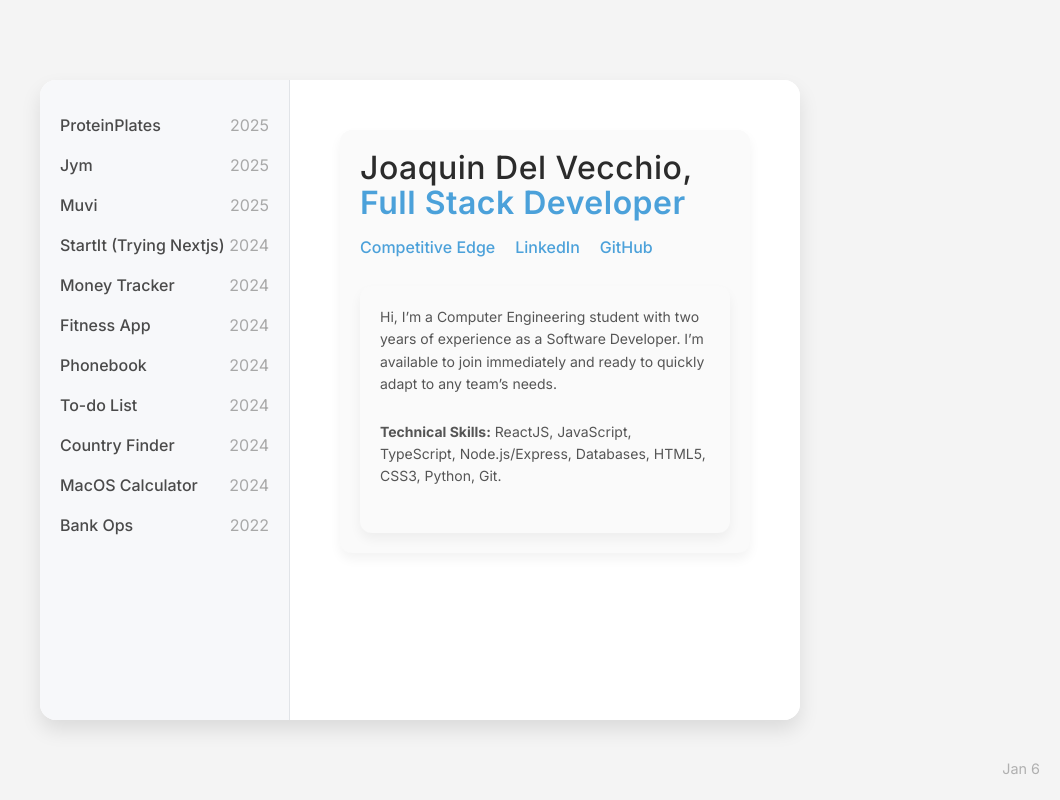
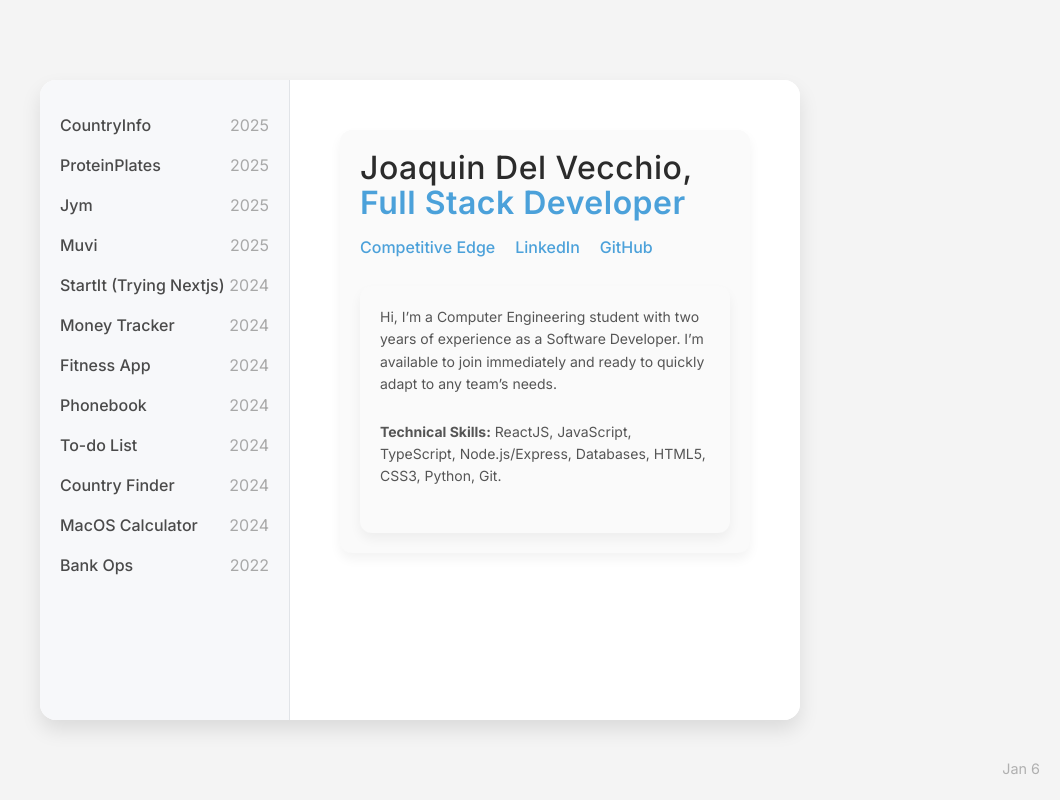
Before and after one commit to JoaDelVecchio/personalWebsite, a React (Vite) app: page / in a window 1280 px wide. Shown: the whole page, without its empty margins (220-1280 px from the left). Built offline with nearby package versions, Linux system fonts and the light colour scheme.

Commit message:
Add new project

```diff
--- a/src/App.jsx
+++ b/src/App.jsx
@@ -10,6 +10,16 @@ function App() {
   });
 
   const projects = [
+    {
+      id: "CountryInfo",
+      name: "CountryInfo",
+      year: "2025",
+      link: "https://the-country-info-app-iota.vercel.app/",
+      image: "countryinfo.png",
+      description:
+        "CountryInfo is a sleek and user-friendly web application that allows users to explore countries from around the world. It provides detailed information on population, languages, flags, and more, with an intuitive design and smooth navigation.",
+      technologies: ["React", "Node.js/Express", "TailwindCSS", "Typescript"],
+    },
     {
       id: "ProteinPlates (In Progress)",
       name: "ProteinPlates",
```
Also changed, not shown: public/countryinfo.png (added).
